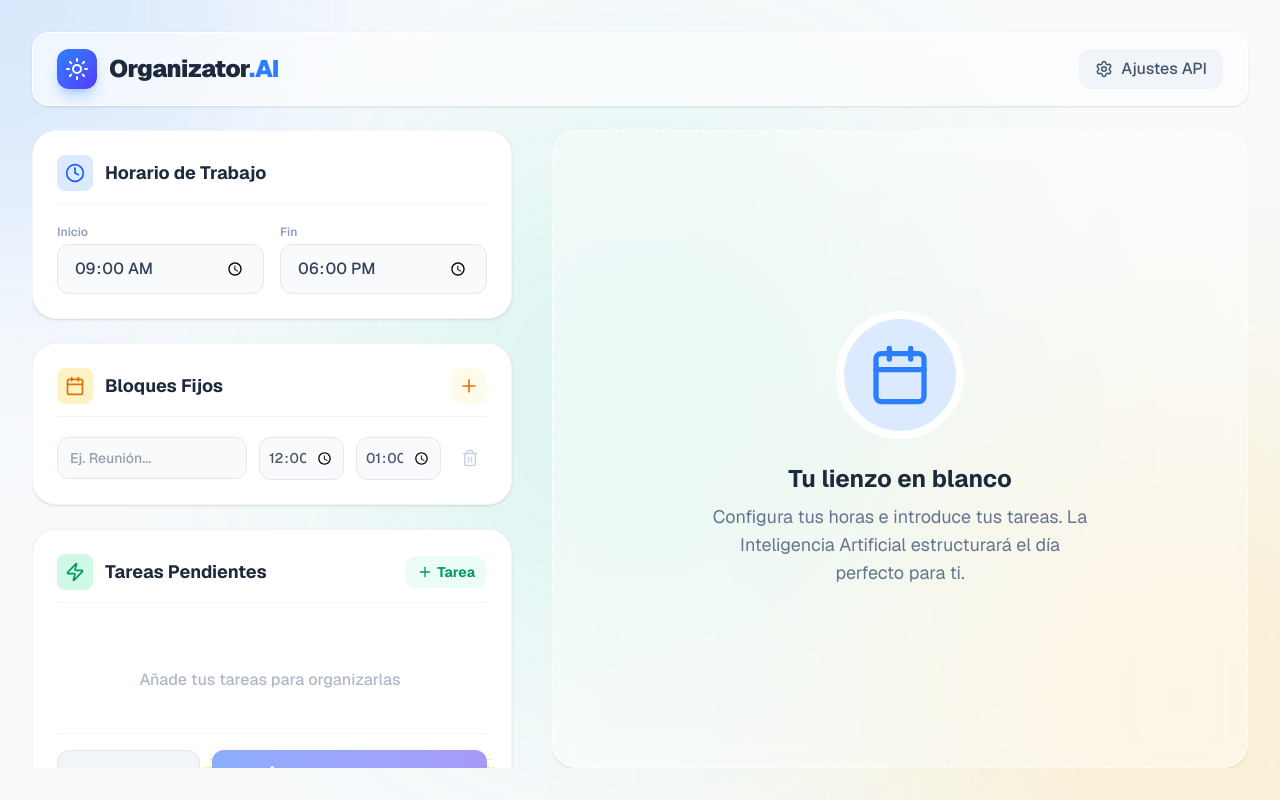
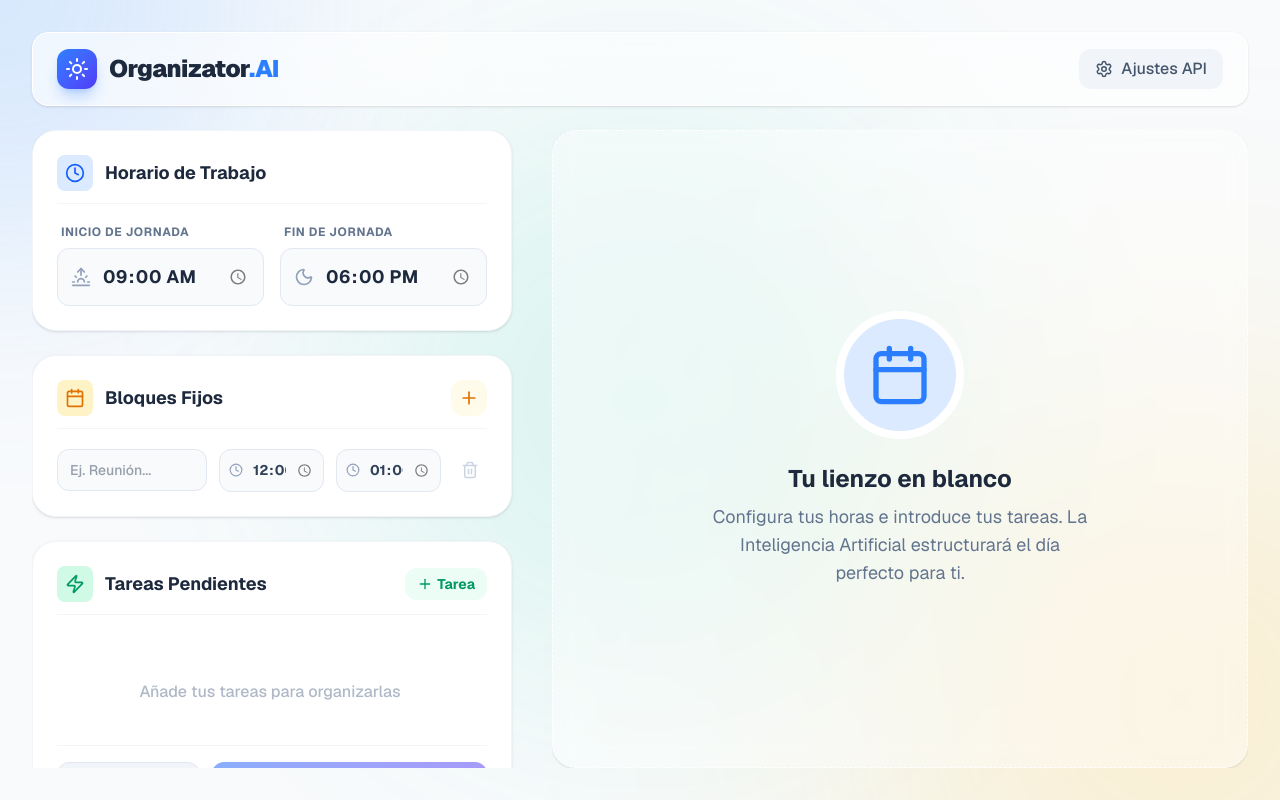
Before and after one commit to samuelmeleroWEB/organizator-web, a Next.js app: page / in a window 1280 px wide. Both pictures are taken after a click on the button "Añadir bloqueo". Built offline with nearby package versions, Linux system fonts and the light colour scheme.

Commit message:
UI: Improve design of Time Inputs and Clocks

```diff
--- a/src/components/FixedBlocksConfig.tsx
+++ b/src/components/FixedBlocksConfig.tsx
@@ -1,6 +1,6 @@
 'use client';
 
-import { Calendar, Plus, Trash2 } from 'lucide-react';
+import { Calendar, Plus, Trash2, Clock } from 'lucide-react';
 import { Block } from '@/types';
 import { motion, AnimatePresence } from 'framer-motion';
 
@@ -49,6 +49,10 @@ export function FixedBlocksConfig({ blocks, setBlocks }: FixedBlocksConfigProps)
                 }}
                 className="flex-1 bg-slate-50 border border-slate-200 rounded-xl px-3 py-2.5 text-sm outline-none focus:border-amber-400 focus:ring-2 focus:ring-amber-200 transition-all font-medium text-slate-700 w-full"
               />
+              <div className="relative group flex-shrink-0">
+                <div className="absolute inset-y-0 left-0 pl-2.5 flex items-center pointer-events-none text-slate-400 group-focus-within:text-amber-500 transition-colors">
+                  <Clock size={14} />
+                </div>
                 <input
                   type="time"
                   value={block.startTime}
@@ -57,8 +61,14 @@ export function FixedBlocksConfig({ blocks, setBlocks }: FixedBlocksConfigProps)
                     nb[index].startTime = e.target.value;
                     setBlocks(nb);
                   }}
-                className="w-[85px] bg-slate-50 border border-slate-200 rounded-xl px-2 py-2.5 text-sm outline-none focus:border-amber-400 font-medium text-slate-600"
+                  className="w-[105px] bg-slate-50 border border-slate-200 rounded-xl pl-8 pr-2 py-2.5 text-sm font-bold text-slate-700 outline-none focus:bg-white focus:border-amber-400 focus:ring-4 focus:ring-amber-500/10 transition-all cursor-pointer [&::-webkit-calendar-picker-indicator]:cursor-pointer [&::-webkit-calendar-picker-indicator]:opacity-50 hover:[&::-webkit-calendar-picker-indicator]:opacity-100"
                 />
+              </div>
+
+              <div className="relative group flex-shrink-0">
+                <div className="absolute inset-y-0 left-0 pl-2.5 flex items-center pointer-events-none text-slate-400 group-focus-within:text-amber-500 transition-colors">
+                  <Clock size={14} />
+                </div>
                 <input
                   type="time"
                   value={block.endTime}
@@ -67,8 +77,9 @@ export function FixedBlocksConfig({ blocks, setBlocks }: FixedBlocksConfigProps)
                     nb[index].endTime = e.target.value;
                     setBlocks(nb);
                   }}
-                className="w-[85px] bg-slate-50 border border-slate-200 rounded-xl px-2 py-2.5 text-sm outline-none focus:border-amber-400 font-medium text-slate-600"
+                  className="w-[105px] bg-slate-50 border border-slate-200 rounded-xl pl-8 pr-2 py-2.5 text-sm font-bold text-slate-700 outline-none focus:bg-white focus:border-amber-400 focus:ring-4 focus:ring-amber-500/10 transition-all cursor-pointer [&::-webkit-calendar-picker-indicator]:cursor-pointer [&::-webkit-calendar-picker-indicator]:opacity-50 hover:[&::-webkit-calendar-picker-indicator]:opacity-100"
                 />
+              </div>
               <button
                 onClick={() => setBlocks(blocks.filter(b => b.id !== block.id))}
                 className="text-slate-300 hover:text-red-500 hover:bg-red-50 p-2 rounded-lg transition-colors"
--- a/src/components/TimeWindowsConfig.tsx
+++ b/src/components/TimeWindowsConfig.tsx
@@ -1,6 +1,6 @@
 'use client';
 
-import { Clock } from 'lucide-react';
+import { Clock, Sunrise, Moon } from 'lucide-react';
 import { AvailableWindow } from '@/types';
 
 export interface TimeWindowsConfigProps {
@@ -20,7 +20,11 @@ export function TimeWindowsConfig({ windows, setWindows }: TimeWindowsConfigProp
       {windows.map((w, index) => (
         <div key={w.id} className="flex gap-4 items-center">
           <div className="flex-1">
-             <label className="text-xs font-semibold text-slate-400 block mb-1">Inicio</label>
+             <label className="text-xs font-bold text-slate-500 uppercase tracking-wider block mb-2 ml-1">Inicio de jornada</label>
+             <div className="relative group">
+               <div className="absolute inset-y-0 left-0 pl-3.5 flex items-center pointer-events-none text-slate-400 group-focus-within:text-blue-500 transition-colors">
+                 <Sunrise size={20} />
+               </div>
                <input
                  type="time"
                  value={w.startTime}
@@ -29,11 +33,16 @@ export function TimeWindowsConfig({ windows, setWindows }: TimeWindowsConfigProp
                    nw[index].startTime = e.target.value;
                    setWindows(nw);
                  }}
-               className="w-full bg-slate-50 border border-slate-200 rounded-xl px-4 py-3 text-slate-700 font-medium focus:border-blue-500 focus:ring-2 focus:ring-blue-200 outline-none transition-all"
+                 className="w-full bg-slate-50 border border-slate-200 rounded-xl pl-11 pr-3 py-3.5 text-slate-800 font-bold text-lg tracking-wide focus:bg-white focus:border-blue-500 focus:ring-4 focus:ring-blue-500/10 outline-none transition-all cursor-pointer [&::-webkit-calendar-picker-indicator]:cursor-pointer [&::-webkit-calendar-picker-indicator]:opacity-50 hover:[&::-webkit-calendar-picker-indicator]:opacity-100"
                />
              </div>
+          </div>
           <div className="flex-1">
-             <label className="text-xs font-semibold text-slate-400 block mb-1">Fin</label>
+             <label className="text-xs font-bold text-slate-500 uppercase tracking-wider block mb-2 ml-1">Fin de jornada</label>
+             <div className="relative group">
+               <div className="absolute inset-y-0 left-0 pl-3.5 flex items-center pointer-events-none text-slate-400 group-focus-within:text-blue-500 transition-colors">
+                 <Moon size={20} />
+               </div>
                <input
                  type="time"
                  value={w.endTime}
@@ -42,8 +51,9 @@ export function TimeWindowsConfig({ windows, setWindows }: TimeWindowsConfigProp
                    nw[index].endTime = e.target.value;
                    setWindows(nw);
                  }}
-               className="w-full bg-slate-50 border border-slate-200 rounded-xl px-4 py-3 text-slate-700 font-medium focus:border-blue-500 focus:ring-2 focus:ring-blue-200 outline-none transition-all"
+                 className="w-full bg-slate-50 border border-slate-200 rounded-xl pl-11 pr-3 py-3.5 text-slate-800 font-bold text-lg tracking-wide focus:bg-white focus:border-blue-500 focus:ring-4 focus:ring-blue-500/10 outline-none transition-all cursor-pointer [&::-webkit-calendar-picker-indicator]:cursor-pointer [&::-webkit-calendar-picker-indicator]:opacity-50 hover:[&::-webkit-calendar-picker-indicator]:opacity-100"
                />
+             </div>
           </div>
         </div>
       ))}
```
Lines whose indentation alone changed are shown as unchanged.
